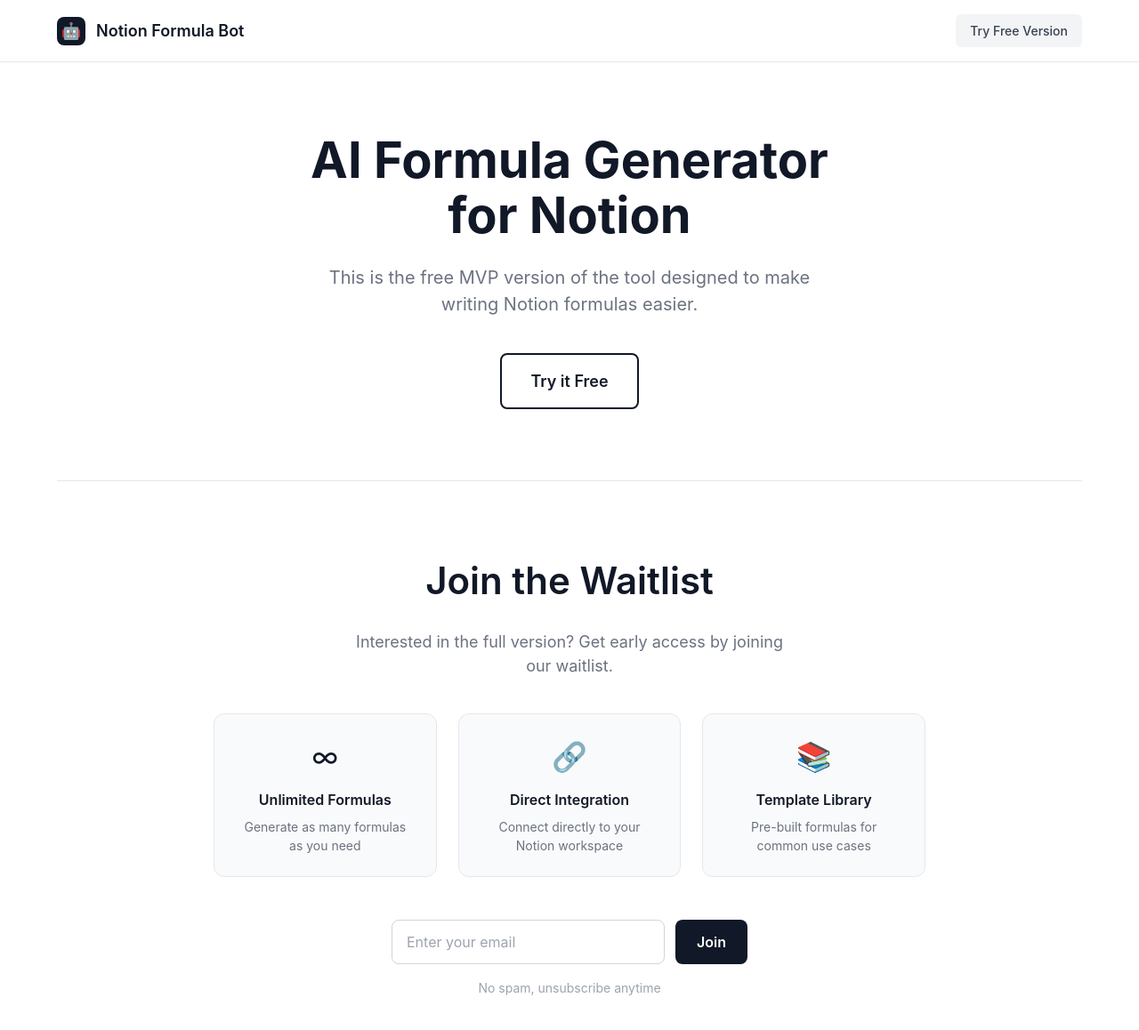
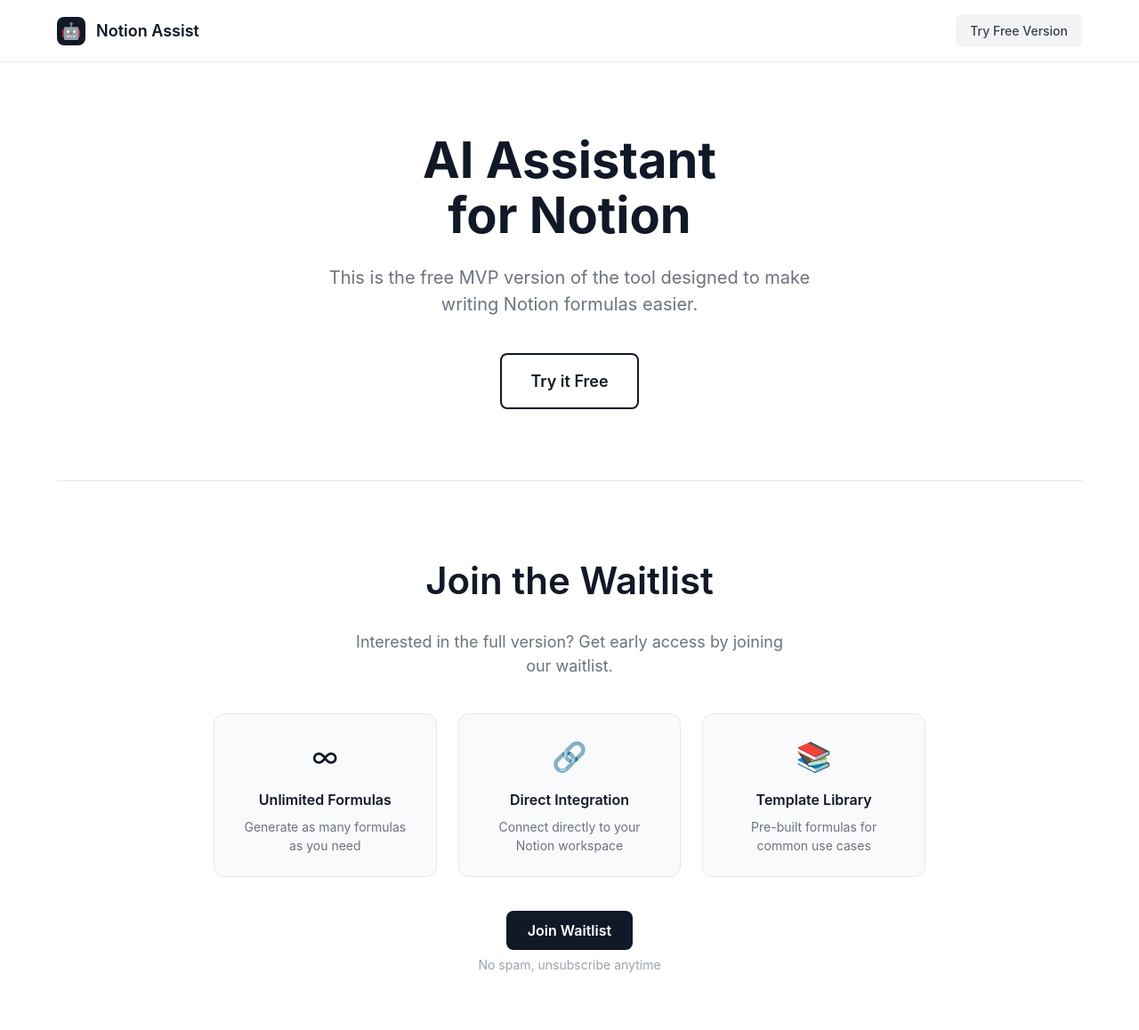
Before and after one commit to xavier211192/notionformulabot, a Next.js app: page /landing in a window 1280 px wide. Shown: the top 1158 px of the page at 89% size. Built offline with nearby package versions, Linux system fonts and the light colour scheme.

Commit message:
Rebranded and google form integration

```diff
--- a/app/app/page.tsx
+++ b/app/app/page.tsx
@@ -31,7 +31,6 @@
   // Daily usage tracking
   const [dailyUsage, setDailyUsage] = useState(0)
   const [dailyLimit] = useState(5)
-  const [showWaitlist, setShowWaitlist] = useState(false)
 
   // Get today's storage key
   const getDailyKey = () => {
@@ -56,15 +55,10 @@
     const newCount = dailyUsage + 1
     setDailyUsage(newCount)
     localStorage.setItem(todayKey, newCount.toString())
+  }
 
-    // Strategic waitlist prompts
-    if (newCount === 3) {
-      // After 3rd use today - soft ask
-      setTimeout(() => setShowWaitlist(true), 2000)
-    } else if (newCount === 5) {
-      // Hit daily limit - stronger ask
-      setTimeout(() => setShowWaitlist(true), 1000)
-    }
+  const handleWaitlistSignup = () => {
+    window.open('https://forms.gle/LGEv5ASTdzDVS3k59', '_blank')
   }
 
   const handleSubmit = async (e: React.FormEvent) => {
@@ -74,7 +68,7 @@
     // Check daily limit
     if (dailyUsage >= dailyLimit) {
       alert('You\'ve reached your daily limit of 5 formulas. Try again tomorrow or join the waitlist for unlimited access!')
-      setShowWaitlist(true)
+      handleWaitlistSignup()
       return
     }
 
@@ -144,10 +138,10 @@
             </div>
             <div>
               <h1 style={{ fontSize: '20px', fontWeight: '600', color: '#111827', margin: 0 }}>
-                Notion Formula Bot
+                Notion Assist
               </h1>
               <p style={{ fontSize: '14px', color: '#6b7280', margin: 0 }}>
-                AI-powered formula assistant
+                AI-powered Notion assistant
               </p>
             </div>
           </div>
@@ -159,10 +153,10 @@
         {/* Hero section */}
         <div style={{ textAlign: 'center', marginBottom: '48px' }}>
           <h2 style={{ fontSize: '30px', fontWeight: '600', color: '#111827', marginBottom: '12px' }}>
-            AI-powered Notion formula assistant
+            AI-powered Notion assistant
           </h2>
           <p style={{ fontSize: '18px', color: '#4b5563', maxWidth: '512px', margin: '0 auto' }}>
-            Generate formulas from plain English or get instant explanations of existing formulas.
+            Generate Notion formulas from plain English or get instant explanations of existing formulas.
           </p>
         </div>
 
@@ -445,7 +439,7 @@
                       }}></div>
                     </div>
                     <button
-                      onClick={() => setShowWaitlist(true)}
+                      onClick={handleWaitlistSignup}
                       style={{
                         fontSize: '12px',
                         fontWeight: '500',
@@ -455,7 +449,7 @@
                         cursor: 'pointer'
                       }}
                     >
-                      {dailyUsage >= dailyLimit ? 'Get Unlimited' : 'Upgrade'}
+                      Join Waitlist
                     </button>
                   </div>
                 </div>
--- a/app/landing/page.tsx
+++ b/app/landing/page.tsx
@@ -1,62 +1,6 @@
 'use client'
-import { useState } from 'react'
 
 export default function LandingPage() {
-  const [email, setEmail] = useState('')
-  const [joined, setJoined] = useState(false)
-
-  const handleWaitlistSignup = async (e: React.FormEvent) => {
-    e.preventDefault()
-    if (!email.trim()) return
-
-    if (typeof window !== 'undefined') {
-      const waitlistEmails = JSON.parse(localStorage.getItem('waitlist-emails') || '[]')
-      if (!waitlistEmails.includes(email)) {
-        waitlistEmails.push(email)
-        localStorage.setItem('waitlist-emails', JSON.stringify(waitlistEmails))
-      }
-    }
-
-    setJoined(true)
-  }
-
-  const getWaitlistCount = () => {
-    if (typeof window !== 'undefined') {
-      const emails = JSON.parse(localStorage.getItem('waitlist-emails') || '[]')
-      return emails.length
-    }
-    return 0
-  }
-
-  if (joined) {
-    return (
-      <div style={{ minHeight: '100vh', backgroundColor: 'white', display: 'flex', alignItems: 'center', justifyContent: 'center' }}>
-        <div style={{ textAlign: 'center', padding: '40px' }}>
-          <div style={{ fontSize: '64px', marginBottom: '24px' }}>🎉</div>
-          <h1 style={{ fontSize: '32px', fontWeight: '600', color: '#111827', marginBottom: '16px' }}>
-            Welcome to the waitlist!
-          </h1>
-          <p style={{ fontSize: '18px', color: '#6b7280', marginBottom: '32px', maxWidth: '400px' }}>
-            We'll email you as soon as the full version is ready with unlimited formulas and smart integrations.
-          </p>
-          <a
-            href="/app"
-            style={{
-              display: 'inline-block',
-              backgroundColor: '#111827',
-              color: 'white',
-              padding: '12px 24px',
-              borderRadius: '8px',
-              textDecoration: 'none',
-              fontWeight: '500'
-            }}
-          >
-            Try the Free Version
-          </a>
-        </div>
-      </div>
-    )
-  }
 
   return (
     <div style={{ minHeight: '100vh', backgroundColor: 'white' }}>
@@ -77,7 +21,7 @@
                 <span style={{ color: 'white', fontSize: '18px' }}>🤖</span>
               </div>
               <span style={{ fontSize: '18px', fontWeight: '600', color: '#111827' }}>
-                Notion Formula Bot
+                Notion Assist
               </span>
             </div>
             <a
@@ -108,7 +52,7 @@
             marginBottom: '24px',
             lineHeight: '1.1'
           }}>
-            AI Formula Generator<br />for Notion
+            AI Assistant<br />for Notion
           </h1>
           <p style={{
             fontSize: '20px',
@@ -227,46 +171,26 @@
             </div>
           </div>
 
-          {/* Email Signup */}
-          <form onSubmit={handleWaitlistSignup} style={{ maxWidth: '400px', margin: '0 auto' }}>
-            <div style={{ display: 'flex', gap: '12px', marginBottom: '16px' }}>
-              <input
-                type="email"
-                value={email}
-                onChange={(e) => setEmail(e.target.value)}
-                placeholder="Enter your email"
-                required
-                style={{
-                  flex: 1,
-                  padding: '12px 16px',
-                  border: '1px solid #d1d5db',
-                  borderRadius: '8px',
-                  fontSize: '16px',
-                  boxSizing: 'border-box'
-                }}
-              />
-              <button
-                type="submit"
+          {/* Join Waitlist Link */}
+          <div style={{ textAlign: 'center' }}>
+            <a
+              href="https://forms.gle/LGEv5ASTdzDVS3k59"
+              target="_blank"
               style={{
                 backgroundColor: '#111827',
                 color: 'white',
-                  border: 'none',
+                padding: '12px 24px',
                 borderRadius: '8px',
-                  padding: '12px 24px',
-                  fontSize: '16px',
-                  fontWeight: '600',
-                  cursor: 'pointer',
-                  whiteSpace: 'nowrap'
+                textDecoration: 'none',
+                fontWeight: '600'
               }}
             >
-                Join
-              </button>
-            </div>
-            <p style={{ fontSize: '14px', color: '#9ca3af', margin: 0 }}>
-              {getWaitlistCount() > 0 && `${getWaitlistCount()} people already joined • `}
+              Join Waitlist
+            </a>
+            <p style={{ fontSize: '14px', color: '#9ca3af', margin: '16px 0 0 0' }}>
               No spam, unsubscribe anytime
             </p>
-          </form>
+          </div>
         </div>
       </div>
     </div>
--- a/app/layout.tsx
+++ b/app/layout.tsx
@@ -2,8 +2,8 @@
 import type { Metadata } from 'next'
 
 export const metadata: Metadata = {
-  title: 'Notion Formula Bot',
-  description: 'AI-powered Notion formula generator and explainer',
+  title: 'Notion Assist',
+  description: 'AI-powered assistant for Notion workflows',
 }
 
 export default function RootLayout({
--- a/package.json
+++ b/package.json
@@ -1,5 +1,5 @@
 {
-  "name": "notion-formula-bot",
+  "name": "notion-assist",
   "version": "0.1.0",
   "private": true,
   "scripts": {
```
Lines whose indentation alone changed are shown as unchanged.
